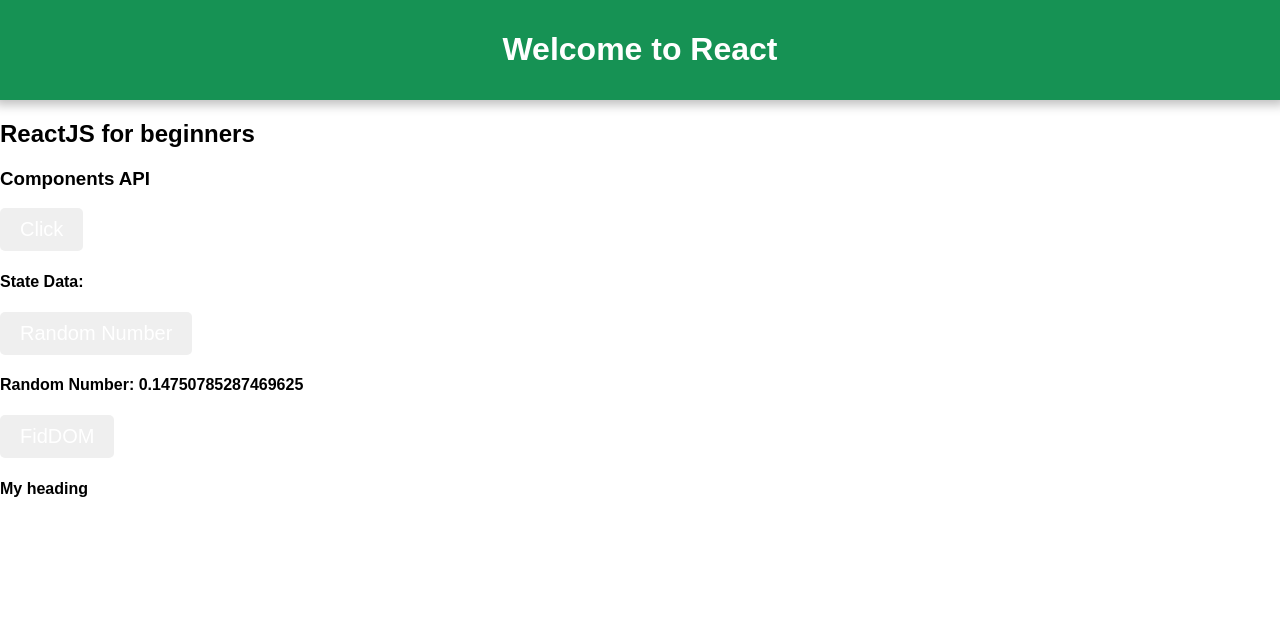
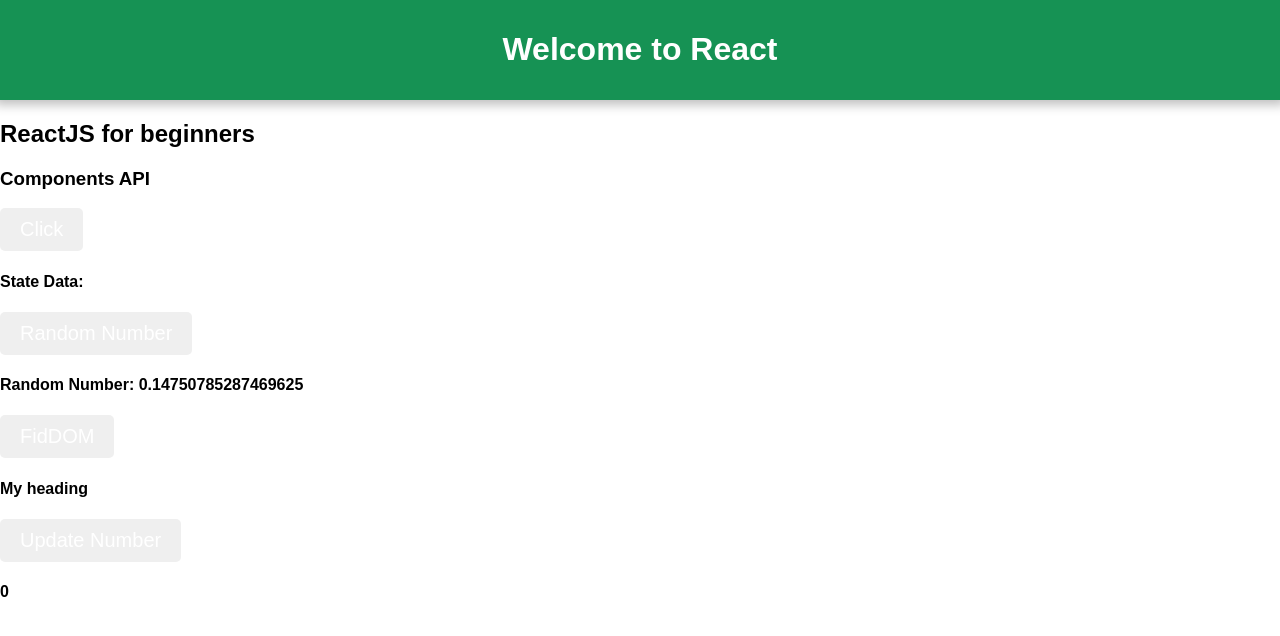
Before and after one commit to dragosbus/reactjs-for-beginners, a React (Create React App) app in the folder lecture/: page / in a window 1280 px wide. Shown: the top 636 px of the page. Built offline with nearby package versions, Linux system fonts and the light colour scheme.

Commit message:
crated a number component and update the number by 1 when a button is clicked

```diff
--- a/lecture/src/App.js
+++ b/lecture/src/App.js
@@ -35,11 +35,13 @@
     super(props);
     this.state = {
       data: [],
-      count: 0
+      count: 0,
+      number: 0
     }
     this.updateState = this.updateState.bind(this);
     this.forceUpdateRandom = this.forceUpdateRandom.bind(this);
     this.findMyDOMNode = this.findMyDOMNode.bind(this);
+    this.setNewNumber = this.setNewNumber.bind(this);
   }
 
   updateState() {
@@ -61,6 +63,12 @@
     ReactDOM.findDOMNode(myHeading).style.color = 'red';
   }
 
+  setNewNumber() {
+    this.setState({
+      number: this.state.number + 1
+    });
+  }
+
   render() {
     return (
       <main>
@@ -72,9 +80,30 @@
         <h4>Random Number: {Math.random()}</h4>
         <button onClick={this.findMyDOMNode}>FidDOM</button>
         <h4 className="heading4">My heading</h4>
+        <NumberComponent number={this.state.number} setNewNumber={this.setNewNumber}/>
       </main>
     );
   }
 }
 
+class NumberComponent extends Component {
+  componentWillMount() {
+    console.log('Compo will mount')
+  }
+  componentDidMount() {
+    console.log('COmpo did mount')
+  }
+  componentWillReceiveProps() {
+    console.log('Will receive props');
+  }
+  render() {
+    return (
+      <div>
+        <button onClick={()=>this.props.setNewNumber()}>Update Number</button>
+        <h4>{this.props.number}</h4>
+      </div>
+    );
+  }
+}
+
 export default App;
```
